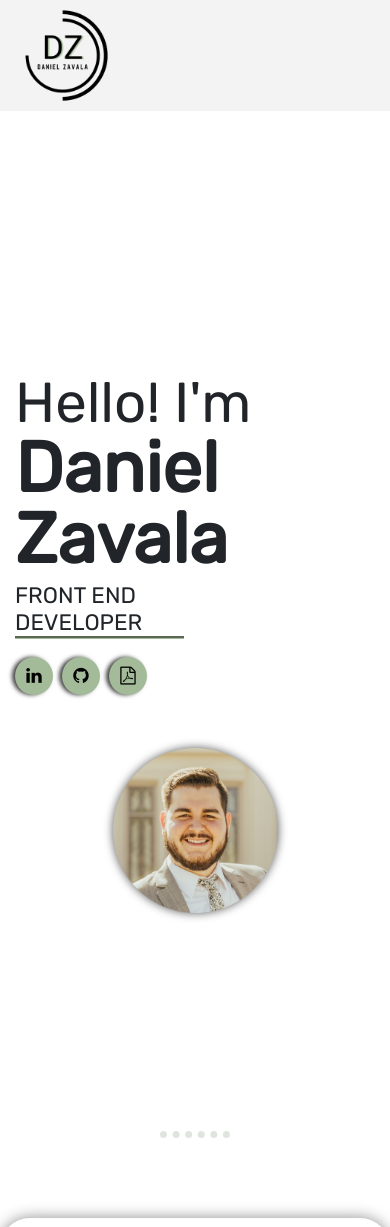
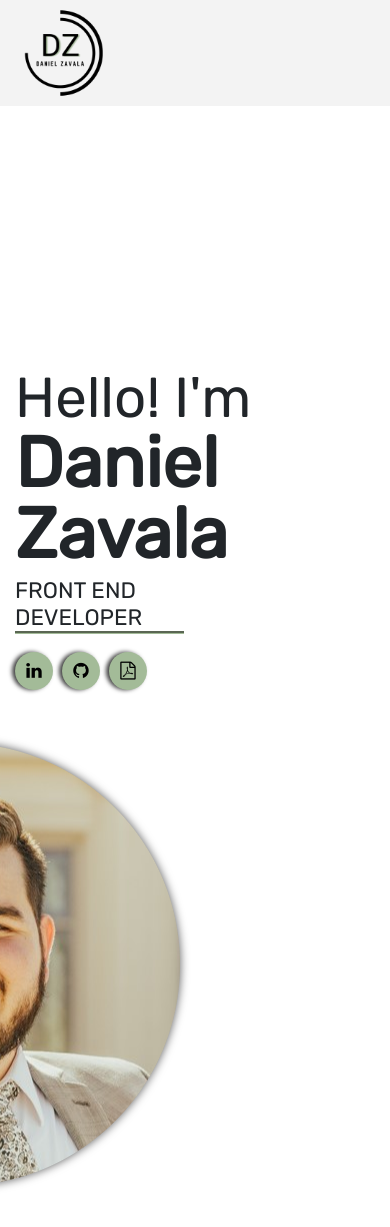
Before and after one commit to daza06/personal-site-published, a website: page index.html in a window 390 px wide. Shown: the top 1227 px of the page. Drawn offline with nearby package versions, Linux system fonts and the light colour scheme.

Commit message:
small fixes and edits

```diff
--- a/index.html
+++ b/index.html
@@ -117,7 +117,7 @@
     <section class="title py-5">
       <div class="container py-5">
         <div class="row py-5">
-          <div class="col py-5 mr-auto">
+          <div class="col py-5">
             <h2>
               <small>Hello! I'm</small> <br />
               Daniel Zavala
@@ -144,10 +144,10 @@
               ></a>
             </div>
           </div>
-          <div class="my-face col-6 mx-auto">
+          <div class="my-face col-6">
             <img
               src="assets/DZ Face Shot.png"
-              class="img-fluid float-right"
+              class="float-right"
               alt="Daniel Zavala"
             />
           </div>
--- a/styles/styles.css
+++ b/styles/styles.css
@@ -1,6 +1,6 @@
 * {
   margin: 0;
-  padding: 0;
+  padding: 0%;
   box-sizing: border-box;
   font-family: "Rubik", sans-serif;
 }
@@ -88,13 +88,8 @@ section {
 }
 
 .nav-logo img {
-  height: 95px;
-  width: 95px;
-}
-
-.footer-logo img {
-  height: 80px;
-  width: 80px;
+  height: 90px;
+  width: 90px;
 }
 
 .social-list {
@@ -141,25 +136,6 @@ section {
   max-width: 100px;
   padding-top: 50px;
   padding-bottom: 50px;
-}
-
-.container {
-  margin-right: auto;
-  margin-left: auto;
-  padding-left: 15px;
-  padding-right: 15px;
-}
-
-.row {
-  margin-left: -15px;
-  margin-right: -15px;
-}
-
-.col-md-12 {
-  position: relative;
-  min-height: 1px;
-  padding-left: 15px;
-  padding-right: 15px;
 }
 
 /* Dotted border */
```
